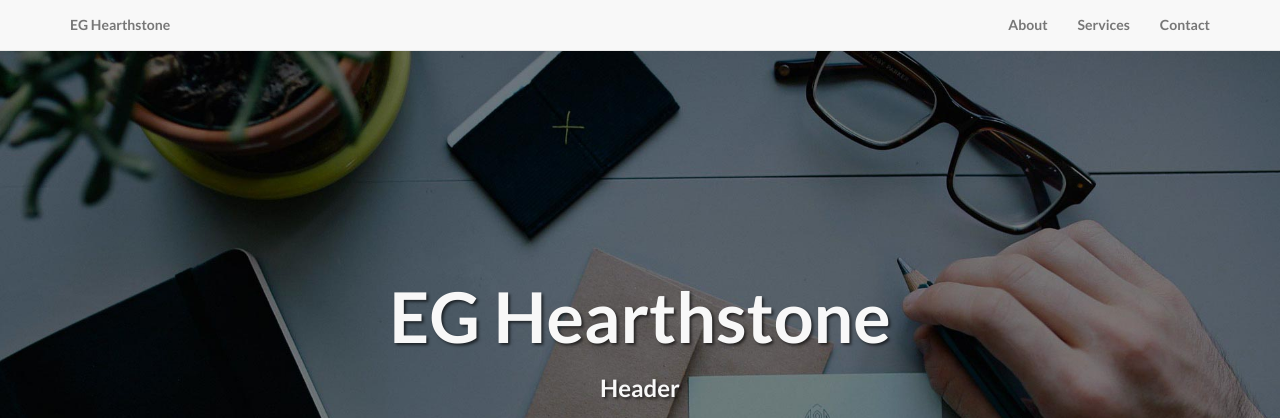
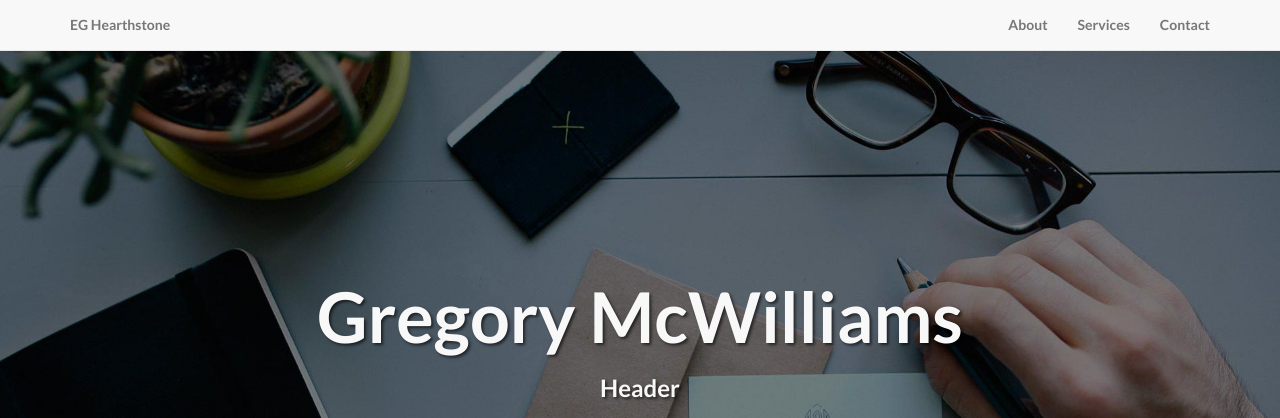
Before and after one commit to EasiGregory/EasiGregory.github.io, a plain HTML site: page index.html in a window 1280 px wide. Shown: the top 418 px of the page. Drawn offline with Linux system fonts and the light colour scheme.

Commit message:
Updating Index.html
Changing title and H1 to be more about me! I know Im narcissistic.

```diff
--- a/index.html
+++ b/index.html
@@ -9,7 +9,7 @@
     <meta name="description" content="">
     <meta name="author" content="">
 
-    <title>EG Hearthstone</title>
+    <title>EasiGregory</title>
 
     <!-- Bootstrap Core CSS -->
     <link href="css/bootstrap.min.css" rel="stylesheet">
@@ -71,7 +71,7 @@
             <div class="row">
                 <div class="col-lg-12">
                     <div class="intro-message">
-                        <h1>EG Hearthstone</h1>
+                        <h1>Gregory McWilliams</h1>
                         <h3>Header</h3>
                         <hr class="intro-divider">
                         <ul class="list-inline intro-social-buttons">
```
